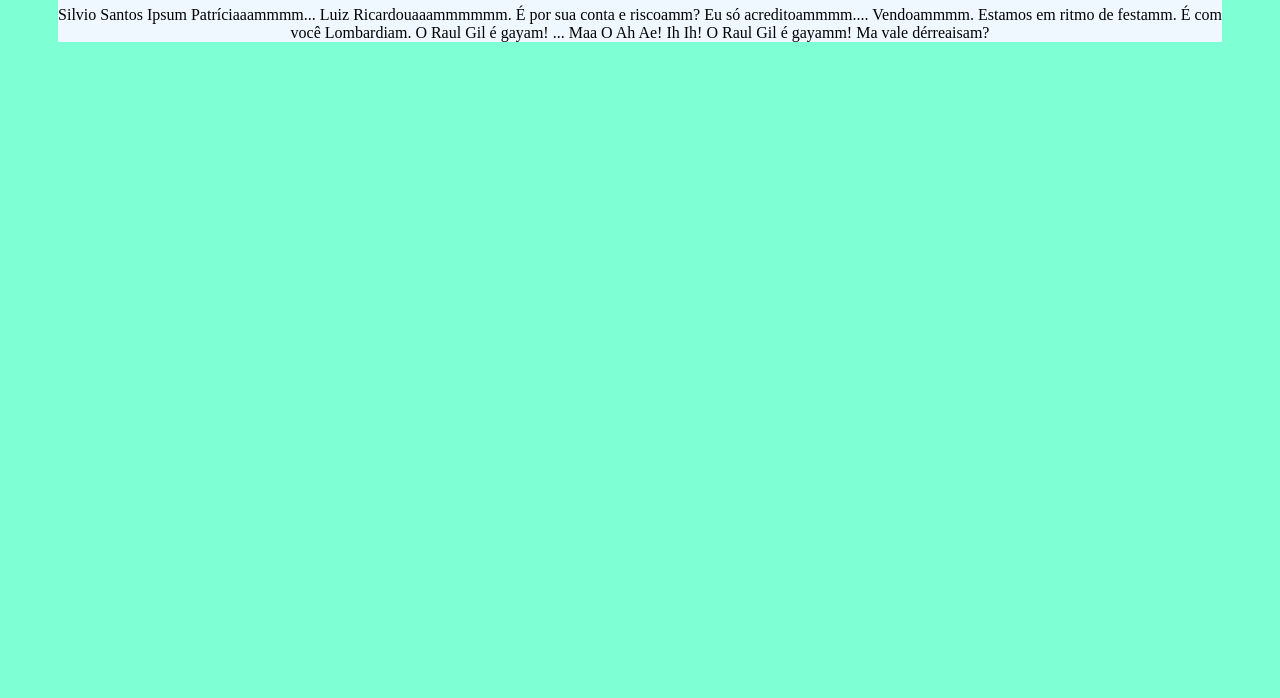
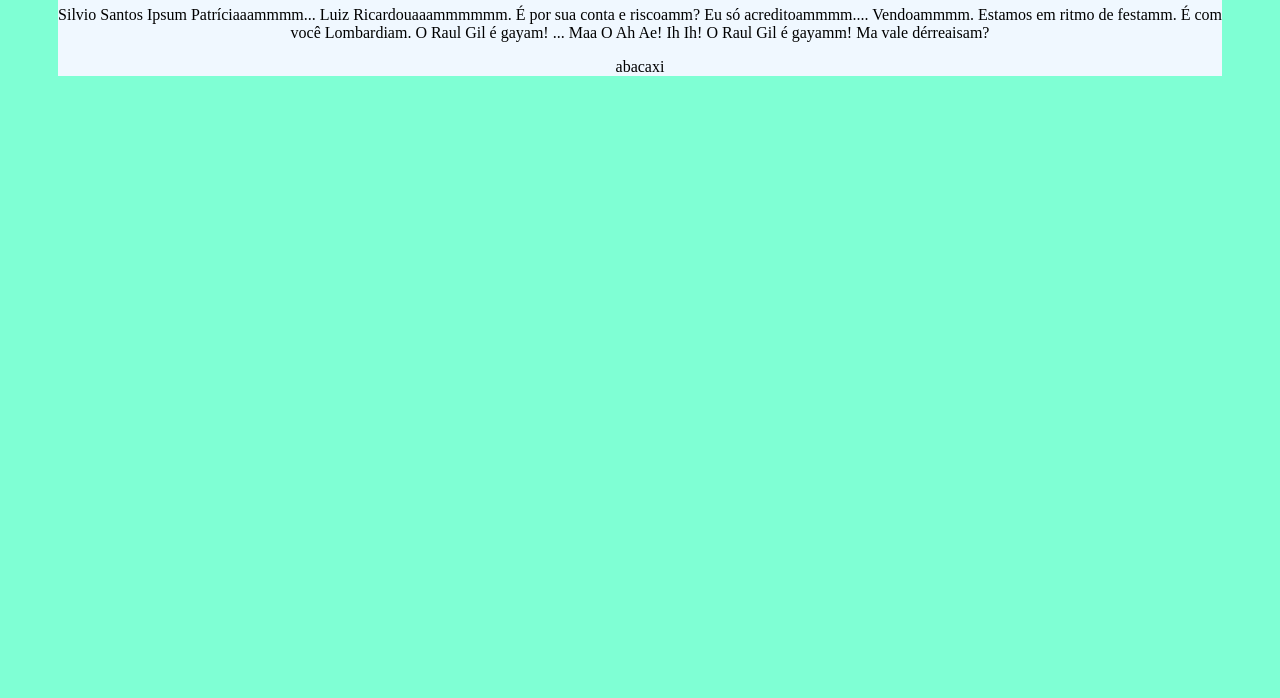
Before and after one commit to Romulo-de-Jesus/SWAPI_Romulo_de_Jesus, a plain HTML site: page index.html in a window 1280 px wide. Shown: the part 102-800 px from the top of the page. Drawn offline with Linux system fonts and the light colour scheme.

Commit message:
nova branch

```diff
--- a/index.html
+++ b/index.html
@@ -21,7 +21,7 @@
         <h1>Título</h1>
         <p>Silvio Santos Ipsum Patríciaaammmm... Luiz Ricardouaaammmmmm. É por sua conta e riscoamm? Eu só acreditoammmm.... Vendoammmm. Estamos em ritmo de festamm.
         É com você Lombardiam. O Raul Gil é gayam! ... Maa O Ah Ae! Ih Ih! O Raul Gil é gayamm! Ma vale dérreaisam?</p>
-
+        <p>abacaxi</p>
     </div>
 
 </body>
```
